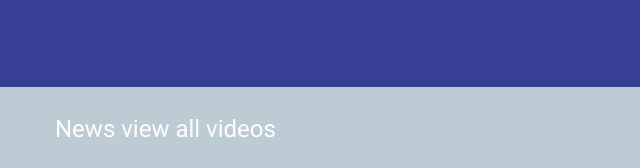
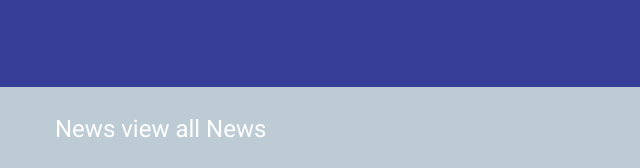
Before and after one commit to Shotti99/Float, a plain HTML site: page index.html in a window 1280 px wide. Shown: the part 1003-1171 px from the top of the page, 0-640 px from the left. Drawn offline with Linux system fonts and the light colour scheme.

Commit message:
Update index.html

```diff
--- a/index.html
+++ b/index.html
@@ -61,7 +61,7 @@
 
 	<section class="light-blue">
 		<div class="container">
-			<h3 class="title"> <span class="divider"> News </span> view all videos </h3>
+			<h3 class="title"> <span class="divider"> News </span> view all News </h3>
 			<div class="wraper-image">
 				<div class="image-box left">
 					<img  src="img/image.png" alt="image">
```
